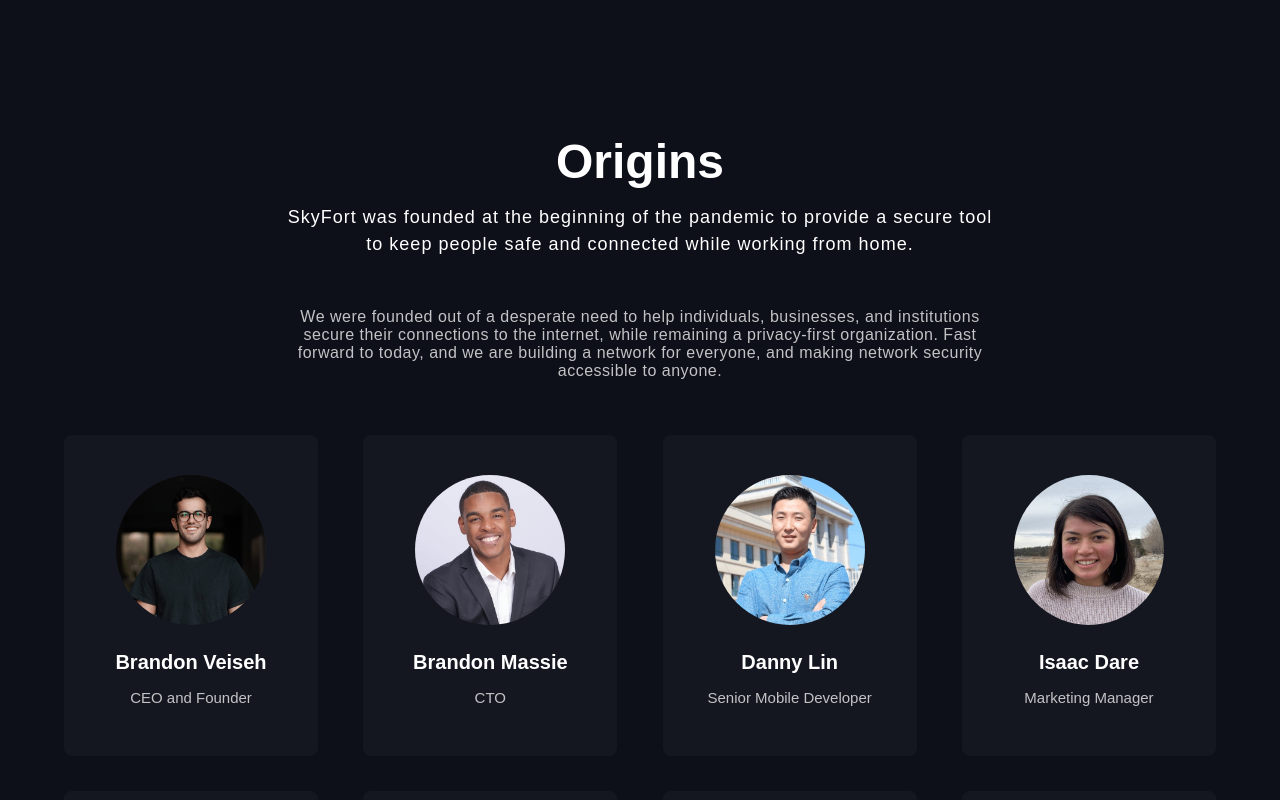
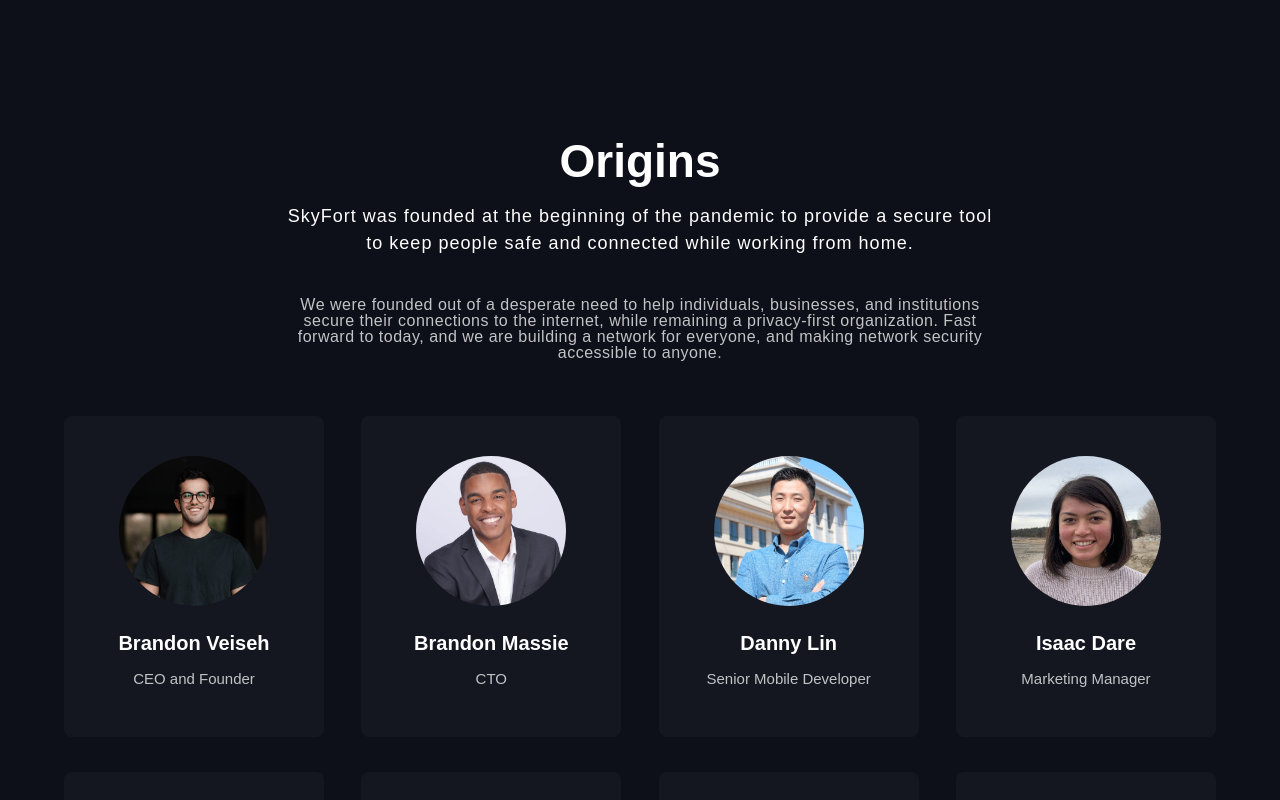
Before and after one commit to laurengus17/skyfort_heroku_repo, a React (Create React App) app: page / in a window 1280 px wide. Shown: the part 500-1300 px from the top of the page. Built offline with nearby package versions, Linux system fonts and the light colour scheme.

Commit message:
touch ups

```diff
--- a/src/components/Employees/Employees.css
+++ b/src/components/Employees/Employees.css
@@ -31,9 +31,9 @@
     margin-bottom: 35px;
     border-radius: 8px;
     padding-top: 40px;
-    padding-right: 27px;
+    padding-right: 30px;
     padding-bottom: 40px;
-    padding-left: 27px;
+    padding-left: 30px;
     justify-content: center;
     align-items: center;
     grid-auto-columns: 1fr;
@@ -42,9 +42,6 @@
     grid-column-gap: 16px;
     grid-row-gap: 16px;
     text-align: center;
-    /* opacity: 1;
-    /* transform: translate3d(0px, 0px, 0px) scale3d(1, 1, 1) rotateX(0deg) rotateY(0deg) rotateZ(0deg) skew(0deg, 0deg);
-    transform-style: preserve-3d; */
 }
 
 .employees_image {
--- a/src/components/Origins/Origins.css
+++ b/src/components/Origins/Origins.css
@@ -21,11 +21,11 @@
 
 .origins_title {
     color: #ffffff;
-    font-size: 48px;
+    font-size: 46px;
 }
 
 .origins_spacing {
-    margin-bottom: 40px;
+    margin-bottom: 30px;
 }
 
 .origins_tagline {
@@ -38,5 +38,6 @@
 .origins_statement {
     color: #c2c3c5;
     font-size: 16px;
+    line-height: 1em;
     letter-spacing: 0.5px;
 }
```
